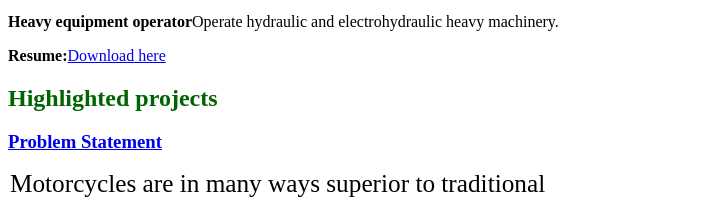
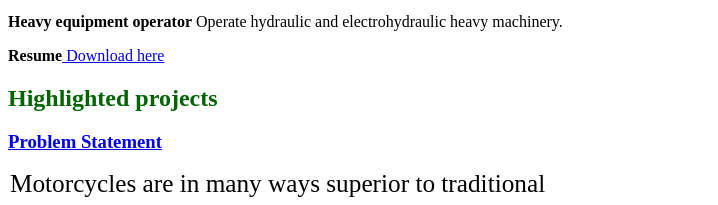
Before and after one commit to CosmicSolstice/CosmicSolstice.github.io, a plain HTML site: page index.html in a window 1280 px wide. Shown: the part 621-826 px from the top of the page, 0-718 px from the left. Drawn offline with Linux system fonts and the light colour scheme.

Commit message:
Update006

```diff
--- a/index.html
+++ b/index.html
@@ -20,12 +20,17 @@
 
     <h2 style="color: darkgreen"> Skills</h2>
     <div class = "skills">
-        <p><b>Weapons Expert</b>Attained expert rifle qualification USMC</p>
-        <p><b>NC-10 qualification</b>Mobile aircraft powerplant</p>
-        <p><b>Auxillary power unit qualification</b>Aircraft auxillary power unit
+        <p><b>Weapons Expert</b>
+            Attained expert rifle qualification USMC</p>
+        <p><b>NC-10 qualification</b>
+            Mobile aircraft powerplant</p>
+        <p><b>Auxillary power unit qualification</b>
+            Aircraft auxillary power unit
         qualification, recertified monthly.</p>
-        <p><b>Heavy equipment operator</b>Operate hydraulic and electrohydraulic heavy machinery.</p>
-        <p><b>Resume:</b><a href="files/ResumeFinal.pdf">Download here</a></p>
+        <p><b>Heavy equipment operator</b>
+            Operate hydraulic and electrohydraulic heavy machinery.</p>
+        <p><b>Resume</b><a href="files/ResumeFinal.pdf">
+            Download here</a></p>
         </div>
 
     <h2 style="color: darkgreen;">Highlighted projects</h2>
```
